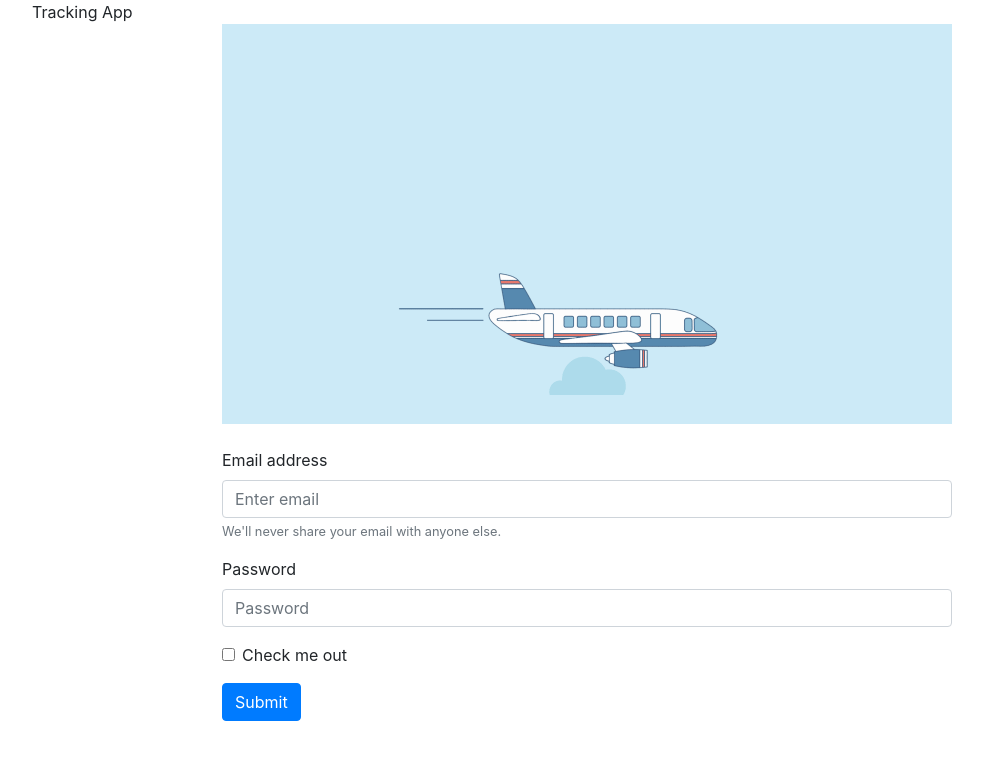
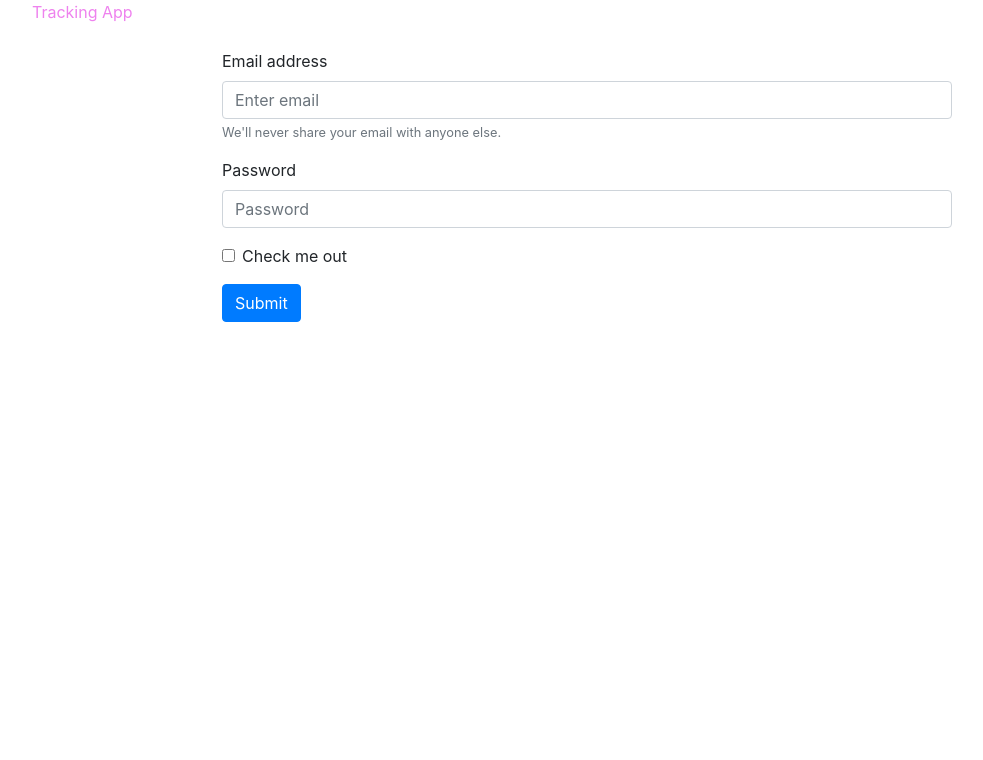
Before and after one commit to asasalcido14/teamvoldemort, a React (Create React App) app in the folder client/: page / in a window 1280 px wide. Shown: the top 760 px of the page, without its empty margins (53-1036 px from the left). Built offline with nearby package versions, Linux system fonts and the light colour scheme.

Commit message:
header err

```diff
--- a/client/src/pages/Login.css
+++ b/client/src/pages/Login.css
@@ -1,5 +1,8 @@
+header{
+    color: violet;
+};
 #intro{
     background-image: url(../assets/planegif.gif);
     height: 400px;
     background-repeat: no-repeat;
-}
+};
--- a/client/src/pages/Login.js
+++ b/client/src/pages/Login.js
@@ -36,6 +36,8 @@ class Login extends React.Component {
       <Container>
 
         <header> Tracking App </header>
+
+
       <Row>
         <Col xs={{span:8, offset:2}}>
         <div id= "intro"></div>
```
